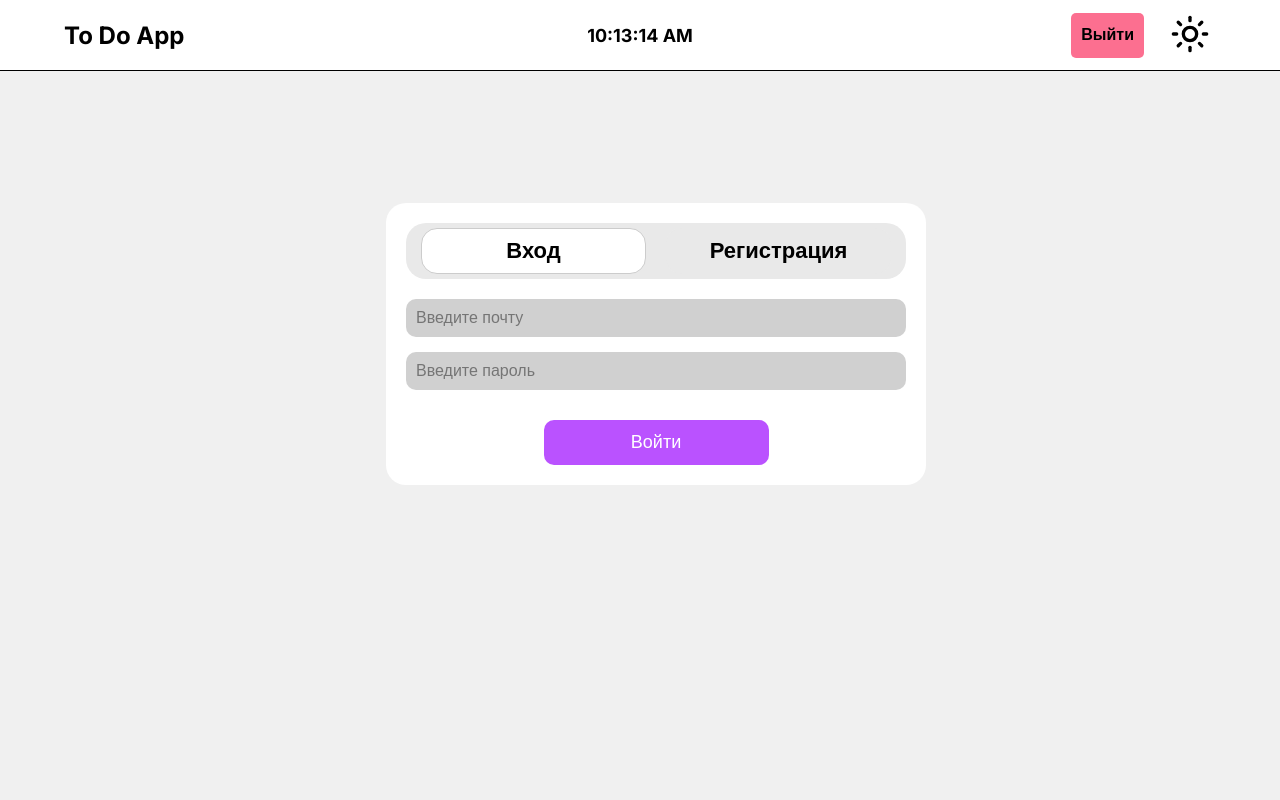
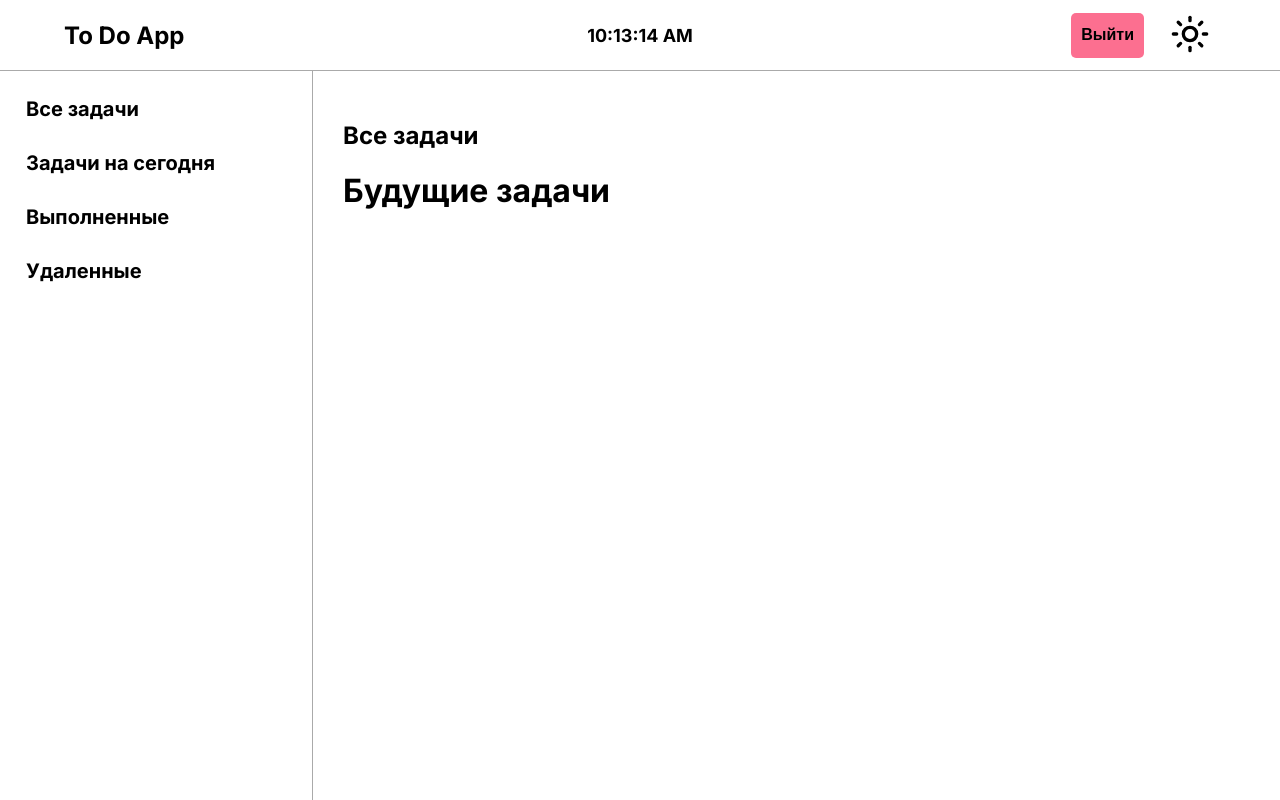
Before and after one commit to Headliner770/todo-app, a React (Vite) app: page /tasks in a window 1280 px wide. Before the commit this address led to /login. Built offline with nearby package versions, Linux system fonts and the light colour scheme; sample sign-in values are in the browser's storage.

Commit message:
TasksPage PR fix

```diff
--- a/src/App.jsx
+++ b/src/App.jsx
@@ -8,12 +8,16 @@ import { useAuth } from "./hooks/useAuth.jsx";
 import { ToastContainer } from "react-toastify";
 import "react-toastify/dist/ReactToastify.css";
 
+const AllTasks = () => <h2>Все задачи</h2>;
+const TodayTasks = () => <h2>Задачи на сегодня</h2>;
+const CompletedTasks = () => <h2>Выполненные</h2>;
+const DeleteTasks = () => <h2>Удаленные</h2>;
+const NotFoundPage = () => <h2>Страница не найдена</h2>;
+
 const PrivateRoute = ({ children }) => {
   const { user } = useAuth();
-  return user ? children : <Navigate to="/" />;
+  return user ? children : <Navigate to="/login" />;
 };
-
-const NotFoundPage = () => <h2>Страница не найдена</h2>;
 
 export default function App() {
   return (
@@ -25,13 +29,19 @@ export default function App() {
               <Route path="/" element={<Navigate to={"/login"} />} />
               <Route path="/login" element={<AccessManagement />} />
               <Route
-                path="/tasks/*"
+                path="/tasks"
                 element={
                   <PrivateRoute>
                     <TasksPage />
                   </PrivateRoute>
                 }
-              />
+              >
+                <Route index element={<AllTasks />} />
+                <Route path="all" element={<AllTasks />} />
+                <Route path="today" element={<TodayTasks />} />
+                <Route path="completed" element={<CompletedTasks />} />
+                <Route path="deleted" element={<DeleteTasks />} />
+              </Route>
               <Route path="*" element={<NotFoundPage />} />
             </Routes>
             <ToastContainer
--- a/src/components/Header/Header.jsx
+++ b/src/components/Header/Header.jsx
@@ -2,7 +2,7 @@ import { useContext } from "react";
 import { ThemeContext } from "../Providers/ThemeProvider.jsx";
 import { CurrentTime } from "../CurrentTime.jsx";
 import { useAuth } from "../../hooks/useAuth.jsx";
-import { useNavigate } from "react-router-dom";
+import { useNavigate, Link } from "react-router-dom";
 import { Sun, Moon } from "lucide-react";
 import styles from "./Header.module.css";
 
@@ -22,7 +22,9 @@ export function Header() {
 
   return (
     <header className={styles.header}>
-      <h2>To Do App</h2>
+      <Link to={user ? "/tasks" : "/login"}>
+        <h2>To Do App</h2>
+      </Link>
       <CurrentTime />
       <div className={styles.actionButtons}>
         {user && (
@@ -35,7 +37,7 @@ export function Header() {
             {theme === "light" ? (
               <Sun color="black" size={40} />
             ) : (
-              <Moon color="black" size={40} />
+              <Moon color="white" size={40} />
             )}
           </div>
         </button>
--- a/src/components/Header/Header.module.css
+++ b/src/components/Header/Header.module.css
@@ -4,10 +4,15 @@
   padding: 0 4rem;
   justify-content: space-between;
   align-items: center;
-  border-bottom: 1px solid #000;
+  border-bottom: 1px solid #aaaaaa;
   background-color: var(--header-background-color);
   color: var(--header-text-color);
   position: relative;
+}
+
+.header a {
+  text-decoration: none;
+  color: var(--header-text-color);
 }
 
 .actionButtons {
@@ -17,7 +22,7 @@
 
 .logoutButton {
   background-color: rgb(252, 111, 144);
-  color: black;
+  color: var(--header-text-color);
   border-radius: 5px;
   border: none;
   padding: 10px;
--- a/src/components/Providers/AuthProvider.jsx
+++ b/src/components/Providers/AuthProvider.jsx
@@ -4,12 +4,14 @@ export const AuthContext = createContext();
 
 export const AuthProvider = ({ children }) => {
   const [user, setUser] = useState(null);
+  const [loading, setLoading] = useState(true);
 
   useEffect(() => {
     const savedUser = localStorage.getItem("user");
     if (savedUser) {
       setUser(JSON.parse(savedUser));
     }
+    setLoading(false);
   }, []);
 
   const login = (userData) => {
@@ -21,6 +23,9 @@ export const AuthProvider = ({ children }) => {
     setUser(null);
     localStorage.removeItem("user");
   };
+  if (loading) {
+    return <div>Загрузка . . . </div>;
+  }
 
   return (
     <AuthContext.Provider value={{ user, login, logout }}>
--- a/src/components/TasksPage/TasksPage.jsx
+++ b/src/components/TasksPage/TasksPage.jsx
@@ -1,11 +1,6 @@
 import React from "react";
-import { Routes, Route, NavLink } from "react-router-dom";
+import { NavLink, Outlet } from "react-router-dom";
 import styles from "./TasksPage.module.css";
-
-const AllTasks = () => <h2>Все задачи</h2>;
-const TodayTasks = () => <h2>Задачи на сегодня</h2>;
-const CompletedTasks = () => <h2>Выполненные</h2>;
-const DeleteTasks = () => <h2>Удаленные</h2>;
 
 export const TasksPage = () => {
   return (
@@ -14,7 +9,7 @@ export const TasksPage = () => {
         <ul>
           <li>
             <NavLink
-              to="/tasks/all"
+              to="all"
               className={({ isActive }) => (isActive ? styles.active : "")}
             >
               Все задачи
@@ -22,7 +17,7 @@ export const TasksPage = () => {
           </li>
           <li>
             <NavLink
-              to="/tasks/today"
+              to="today"
               className={({ isActive }) => (isActive ? styles.active : "")}
             >
               Задачи на сегодня
@@ -30,7 +25,7 @@ export const TasksPage = () => {
           </li>
           <li>
             <NavLink
-              to="/tasks/completed"
+              to="completed"
               className={({ isActive }) => (isActive ? styles.active : "")}
             >
               Выполненные
@@ -38,7 +33,7 @@ export const TasksPage = () => {
           </li>
           <li>
             <NavLink
-              to="/tasks/deleted"
+              to="deleted"
               className={({ isActive }) => (isActive ? styles.active : "")}
             >
               Удаленные
@@ -47,12 +42,7 @@ export const TasksPage = () => {
         </ul>
       </div>
       <div className={styles.content}>
-        <Routes>
-          <Route path="all" element={<AllTasks />} />
-          <Route path="today" element={<TodayTasks />} />
-          <Route path="completed" element={<CompletedTasks />} />
-          <Route path="deleted" element={<DeleteTasks />} />
-        </Routes>
+        <Outlet />
         <h1>Будущие задачи</h1>
       </div>
     </main>
--- a/src/components/TasksPage/TasksPage.module.css
+++ b/src/components/TasksPage/TasksPage.module.css
@@ -3,12 +3,13 @@
   height: 100%;
   background-color: var(--header-background-color);
   color: var(--header-text-color);
+  padding: 0 12px;
 }
 
 .sidePanel {
   width: 300px;
   background-color: var(--side-panel-background-color);
-  padding: 30px;
+  border-right: 1px solid #aaaaaa;
 }
 
 .sidePanel ul {
@@ -22,9 +23,9 @@
   margin-bottom: 10px;
   cursor: pointer;
   color: var(--text-color);
-  padding: 10px;
-  border-radius: 20px;
-  border: 2px;
+  padding: 8px 12px;
+  border-radius: 10px;
+  border: 2px solid transparent;
 }
 
 .sidePanel li:hover {
@@ -43,6 +44,11 @@
 }
 
 .sidePanel li .active {
-  font-weight: bold;
   background-color: var(--active-background-color);
+  color: var(--active-text-color);
+  border-radius: 10px;
 }
+
+.sidePanel li:not(.active):hover {
+  background-color: var(--hover-background-color);
+}
--- a/src/index.css
+++ b/src/index.css
@@ -56,17 +56,21 @@ body {
   --text-color: #000;
   --window-background-color: #fff;
   --side-panel-background-color: #fff;
+  --hover-background-color: #e0e0e0;
+  --active-background-color: #ccc;
   margin: 0;
   padding: 0;
 }
 
 body.dark {
   font-family: "Inter";
-  --header-background-color: rgba(0, 0, 0, 0.65);
+  --header-background-color: rgba(0, 0, 0, 0.8);
   --header-text-color: #fff;
-  --main-background-color: rgba(0, 0, 0, 0.65);
+  --main-background-color: rgba(0, 0, 0, 0.8);
   --main-text-color: #fff;
   --text-color: #fff;
-  --window-background-color: rgba(0, 0, 0, 0.65);
-  --side-panel-background-color: rgba(0, 0, 0, 0.65);
+  --window-background-color: rgba(0, 0, 0, 0.8);
+  --side-panel-background-color: rgba(0, 0, 0, 0);
+  --hover-background-color: rgba(0, 0, 0, 0.8);
+  --active-background-color: rgba(0, 0, 0, 0.8);
 }
```
Also changed, not shown: src/routes.jsx (deleted, +0 -13 lines).
